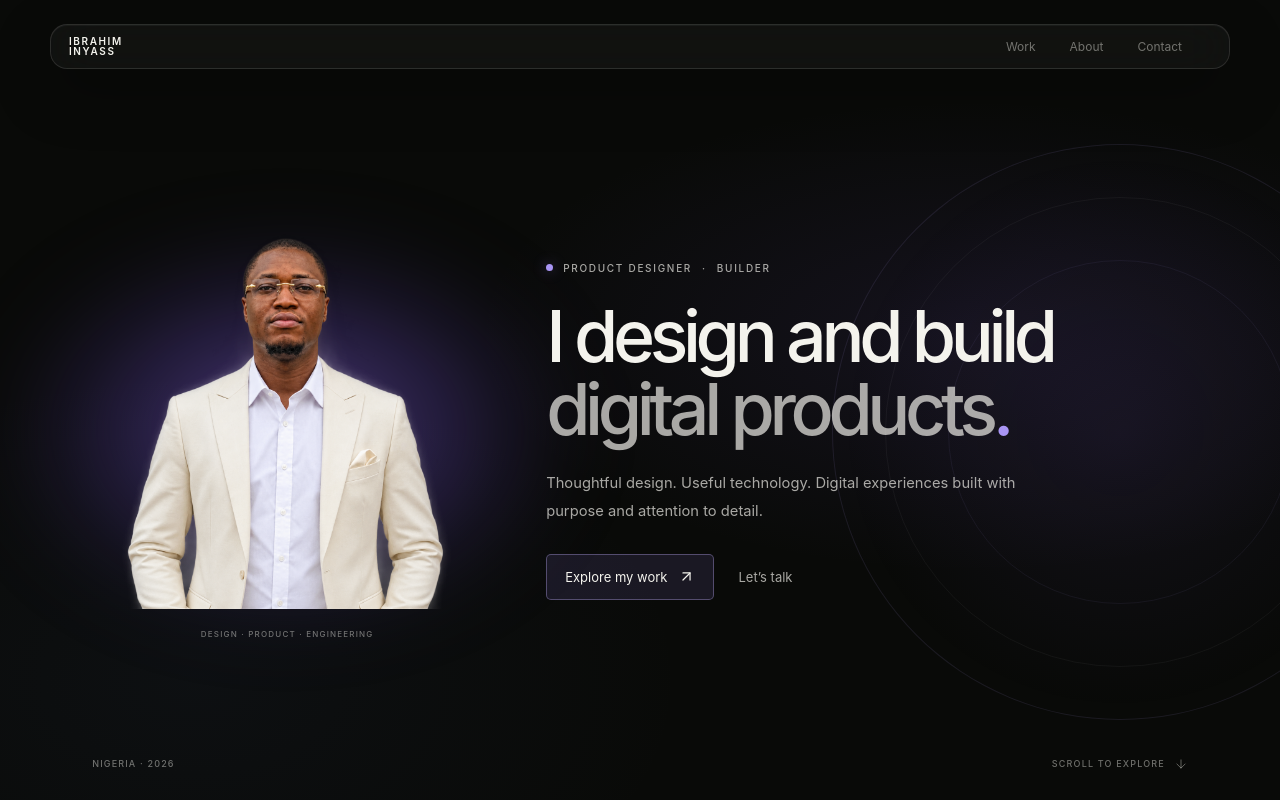
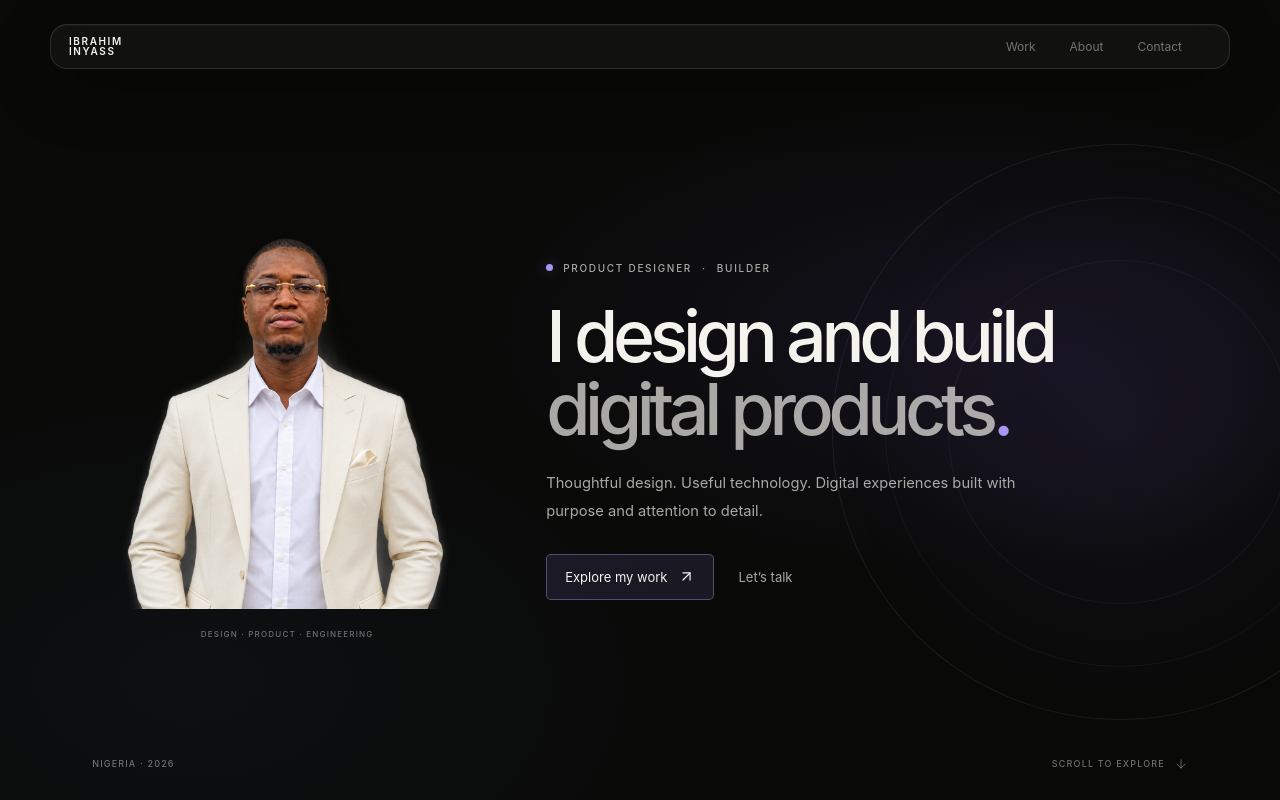
Before and after one commit to ibinyass001-hue/1brahim1nyass, a React (Vite) app: page / in a window 1280 px wide. Shown: the top 800 px of the page. Built offline with nearby package versions, Linux system fonts and the light colour scheme.

Commit message:
Remove purple glow behind hero portrait

```diff
--- a/src/components/Hero/Hero.css
+++ b/src/components/Hero/Hero.css
@@ -639,3 +639,9 @@
     display: none;
   }
 }
+
+/* Remove the purple glow behind the hero portrait */
+.hero-portrait::before {
+  content: none !important;
+  display: none !important;
+}
```
